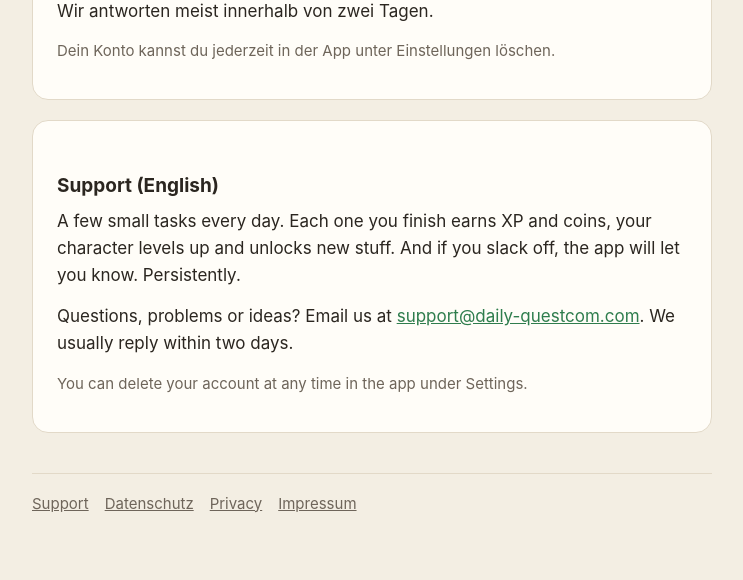
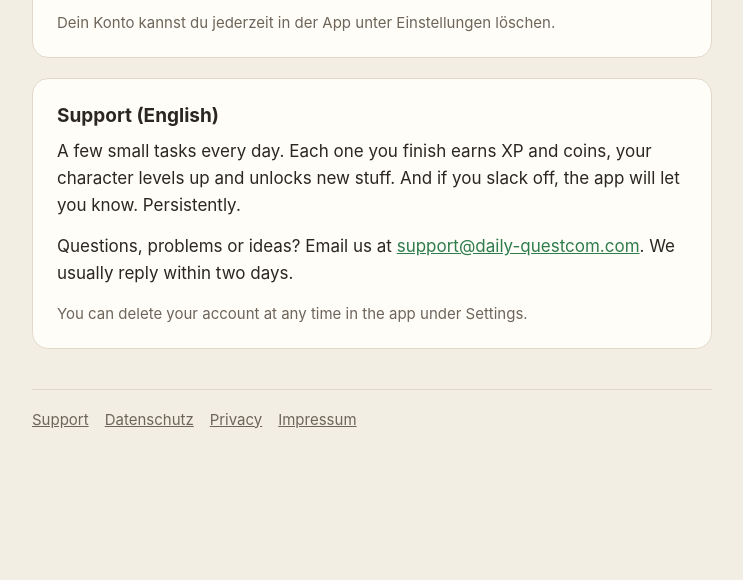
Before and after one commit to jannibanni1337-dev/your-quest-site, a plain HTML site: page index.html in a window 1280 px wide. Shown: the part 394-974 px from the top of the page, without its empty margins (268-1011 px from the left). After the commit the page ends 890 px from the top, so only its background shows below. Drawn offline with Linux system fonts and the light colour scheme.

Commit message:
Tighten card spacing
Co-Authored-By: Claude Opus 5.5 <noreply@anthropic.com>

```diff
--- a/index.html
+++ b/index.html
@@ -19,6 +19,8 @@ h2{font-size:19px;margin:28px 0 6px}
 p{margin:0 0 14px}
 a{color:var(--accent)}
 .card{background:var(--card);border:1px solid var(--line);border-radius:16px;padding:22px 24px;margin:20px 0}
+.card h2:first-child{margin-top:0}
+.card p:last-child{margin-bottom:0}
 .muted{color:var(--muted);font-size:15px}
 nav.lang{font-size:15px;margin-bottom:8px}
 footer{margin-top:40px;padding-top:18px;border-top:1px solid var(--line);font-size:15px;color:var(--muted)}
```
Also changed, not shown: datenschutz.html (+2 -0 lines), impressum.html (+2 -0 lines), privacy.html (+2 -0 lines).
